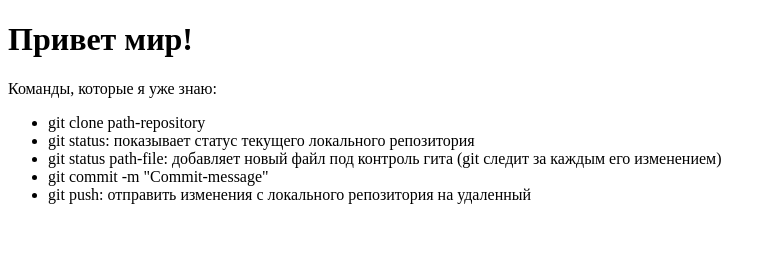
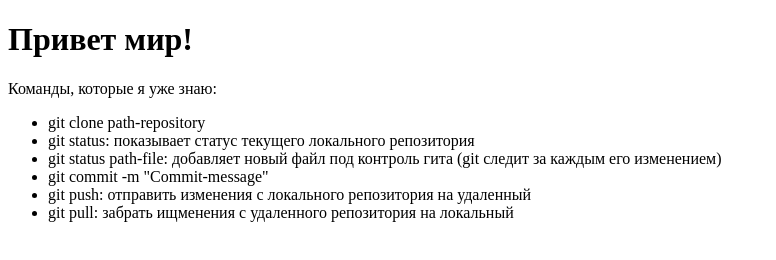
Before and after one commit to whyhash/my-first-repository, a plain HTML site: page index.html in a window 1280 px wide. Shown: the whole page, without its empty margins (0-776 px from the left). Drawn offline with Linux system fonts and the light colour scheme.

Commit message:
Добавил еще одну команду

```diff
--- a/index.html
+++ b/index.html
@@ -13,6 +13,7 @@
             <li>git status path-file: добавляет новый файл под контроль гита (git следит за каждым его изменением)</li>
             <li>git commit -m "Commit-message"</li>
             <li>git push: отправить изменения с локального репозитория на удаленный</li>
+            <li>git pull: забрать ищменения с удаленного репозитория на локальный</li>
         </ul>
     </body>
 </html>
```
